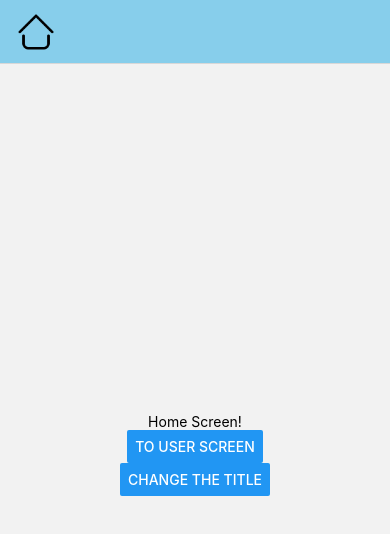
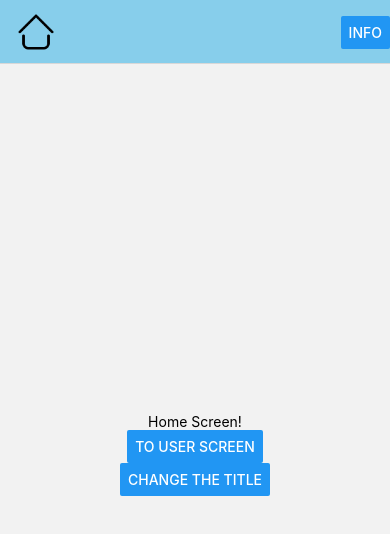
Before and after one commit to cpk0709/react-native-navigate, a React Native app: screen / in a window 390 px wide. Shown: the top 534 px of the page. Built offline with nearby package versions, Linux system fonts and the light colour scheme.

Commit message:
headerRight

```diff
--- a/App.js
+++ b/App.js
@@ -98,6 +98,9 @@ const App = () => {
             //   color: 'purple',
             // },
             headerTitle: () => <Logo />,
+            headerRight: () => (
+              <Button title="Info" onPress={() => alert('I am a Button!')} />
+            ),
           }}
         />
         <Stack.Screen
```
